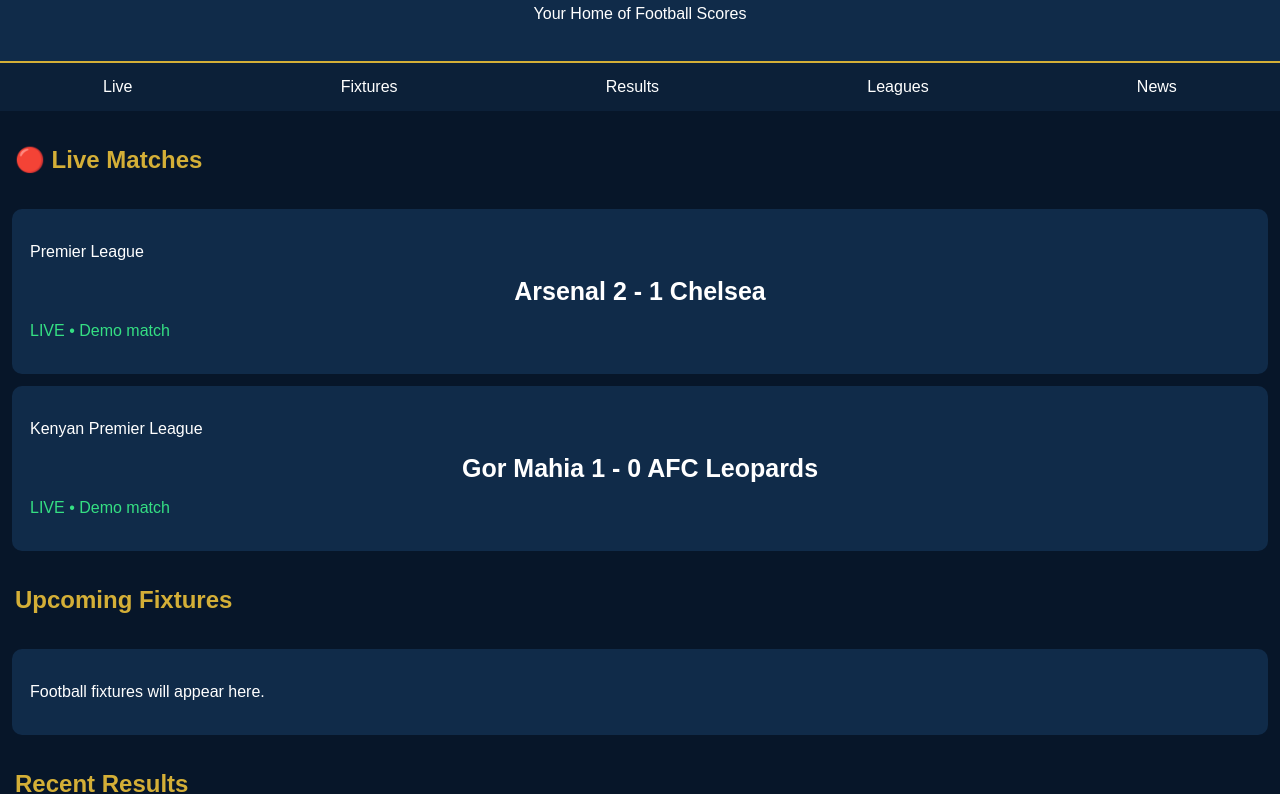
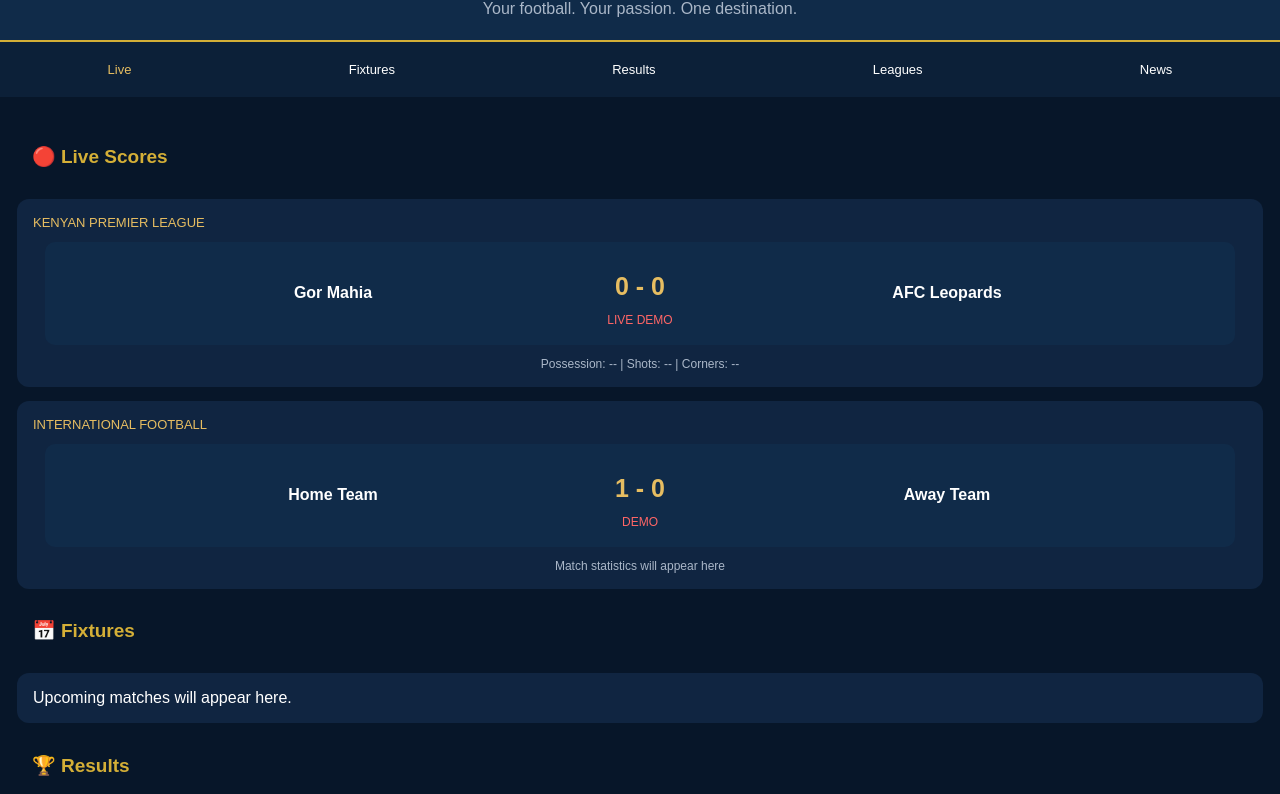
Before and after one commit to Jairusapex/Apexscores, a plain HTML site: page index.html in a window 1280 px wide. Shown: the part 70-864 px from the top of the page. Drawn offline with Linux system fonts and the light colour scheme.

Commit message:
Enhance index.html with layout and style updates
Updated the HTML structure and styles for the football live scores page.

```diff
--- a/index.html
+++ b/index.html
@@ -1,3 +1,78 @@
+
+<!DOCTYPE html>
+<html lang="en">
+<head>
+<meta charset="UTF-8">
+<meta name="viewport" content="width=device-width, initial-scale=1.0">
+<title>ApexScores | Football Live</title>
+<style>
+*{box-sizing:border-box}
+body{margin:0;background:#071426;color:white;font-family:Arial,sans-serif}
+header{padding:22px;background:#0c1d35;border-bottom:2px solid #d6ad50}
+.logo{font-size:27px;font-weight:bold;color:#e6bd61}
+.logo span{color:white}
+header p{color:#aab7c8;margin-bottom:0}
+nav{display:flex;justify-content:space-around;background:#102541;padding:15px 3px;overflow-x:auto}
+nav a{color:white;text-decoration:none;font-size:13px;padding:5px}
+nav a:first-child{color:#e6bd61}
+.container{padding:17px}
+h2{font-size:19px}
+.section{background:#102541;padding:16px;border-radius:12px;margin:14px 0}
+.live{color:#ff5555;font-weight:bold}
+.league{color:#e6bd61;font-size:13px}
+.match{display:flex;justify-content:space-between;align-items:center;margin-top:15px}
+.team{text-align:center;flex:1;font-weight:bold}
+.score{font-size:24px;font-weight:bold;color:#e6bd61}
+.minute{color:#ff6666;font-size:12px;text-align:center}
+.stats{color:#aab7c8;font-size:12px;text-align:center;margin-top:10px}
+button{background:#d6ad50;border:0;padding:11px 18px;border-radius:7px;font-weight:bold}
+footer{text-align:center;padding:25px;color:#91a0b5;font-size:12px}
+</style>
+</head>
+<body>
+<header>
+<div class="logo">APEX<span>SCORES</span> ⚽</div>
+<p>Your football. Your passion. One destination.</p>
+</header>
+<nav>
+<a href="#live">Live</a>
+<a href="#fixtures">Fixtures</a>
+<a href="#results">Results</a>
+<a href="#leagues">Leagues</a>
+<a href="#news">News</a>
+</nav>
+<main class="container">
+<h2 id="live">🔴 Live Scores</h2>
+<div class="section">
+<div class="league">KENYAN PREMIER LEAGUE</div>
+<div class="match">
+<div class="team">Gor Mahia</div>
+<div><div class="score">0 - 0</div><div class="minute">LIVE DEMO</div></div>
+<div class="team">AFC Leopards</div>
+</div>
+<div class="stats">Possession: -- | Shots: -- | Corners: --</div>
+</div>
+<div class="section">
+<div class="league">INTERNATIONAL FOOTBALL</div>
+<div class="match">
+<div class="team">Home Team</div>
+<div><div class="score">1 - 0</div><div class="minute">DEMO</div></div>
+<div class="team">Away Team</div>
+</div>
+<div class="stats">Match statistics will appear here</div>
+</div>
+<h2 id="fixtures">📅 Fixtures</h2>
+<div class="section">Upcoming matches will appear here.</div>
+<h2 id="results">🏆 Results</h2>
+<div class="section">Recent match results will appear here.</div>
+<h2 id="leagues">🌍 Leagues</h2>
+<div class="section">Kenyan Premier League<br><br>English Premier League<br><br>UEFA Champions League<br><br>La Liga<br><br>Serie A</div>
+<h2 id="news">📰 Football News</h2>
+<div class="section">Latest football news coming soon.</div>
+</main>
+<footer>© 2026 ApexScores. All rights reserved.<br>Football without boundaries.</footer>
+</body>
+</html>
 
 <!DOCTYPE html>
 <html lang="en">
```
